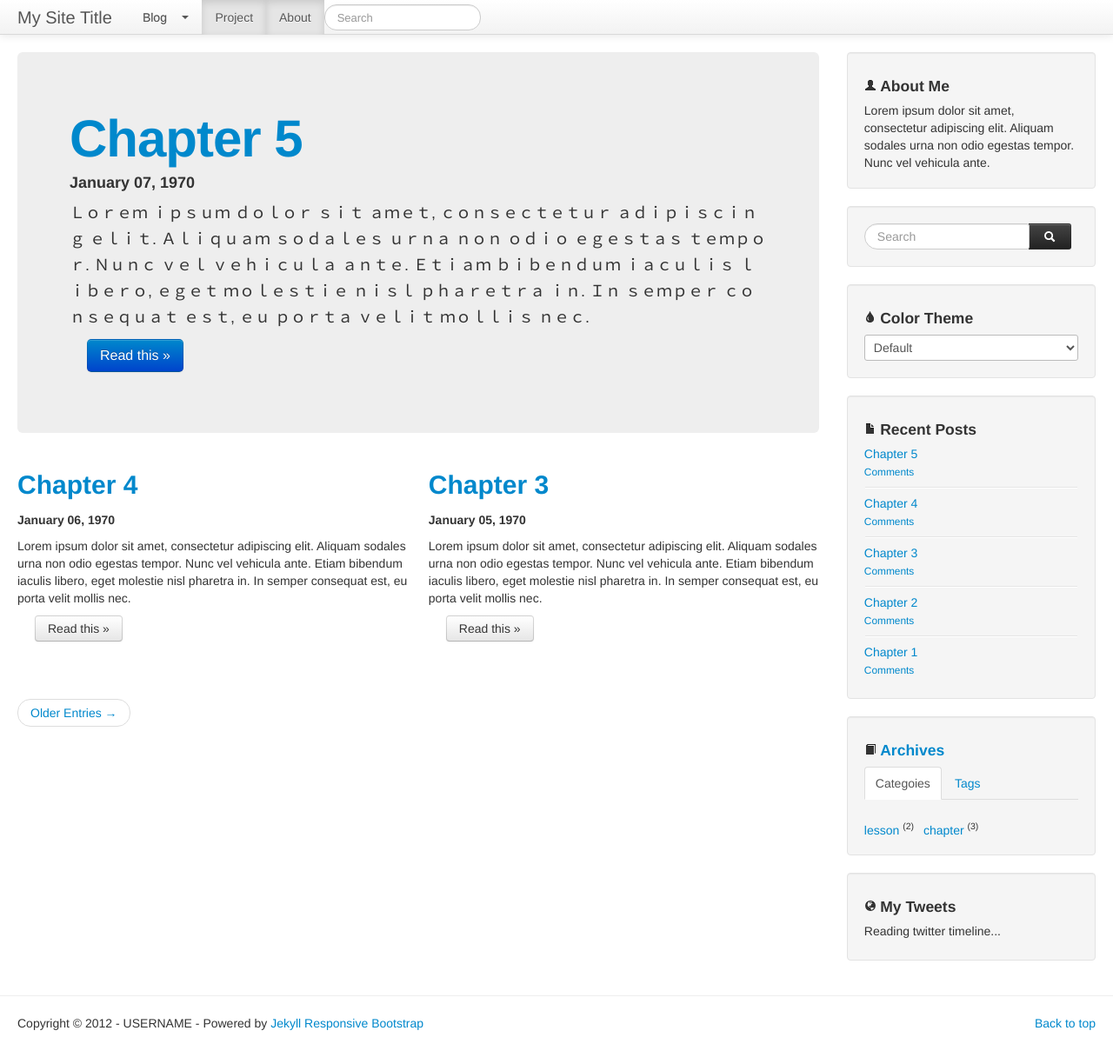
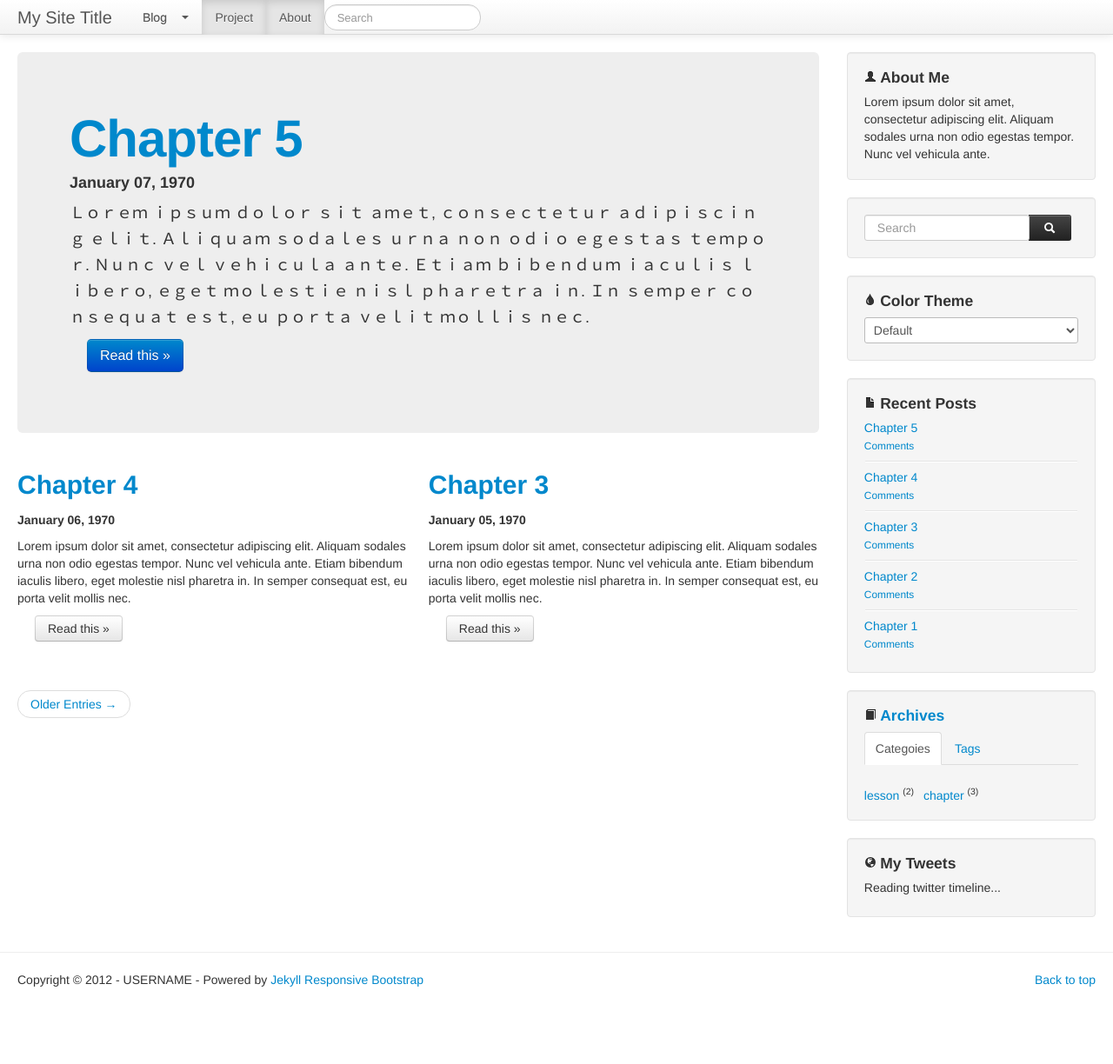
Before and after one commit to tokkonopapa/jekyll-experiment, a Jekyll site: the page built from index.html, in a window 1280 px wide and 1237 px high. Shown: the top 1224 px of the window at 87% size. Built offline with Jekyll 4.4.1, drawn with Linux system fonts in a browser that asks for light colours; nearby versions of some CDN libraries; Markdown is read by kramdown in place of the engine named in the settings; the list of posts is cut into pages by our own code; comment, search, counter and statistics services are not loaded.

Commit message:
refine styles for bootstrap 2.0.4 & 2.1.0

```diff
--- a/assets/css/style.css
+++ b/assets/css/style.css
@@ -20,8 +20,7 @@
 }
 
 input.search-query {
-	border-top-right-radius: 3px;
-	border-bottom-right-radius: 3px;
+	border-radius: 3px;
 }
 
 /* navbar */
@@ -57,6 +56,7 @@
 aside h1, aside h2, aside h3 {
 	font-size: 125%;
 	line-height: 1.0em;
+	margin-top: 0;
 	margin-bottom: 0.5em;
 }
 aside p {
```
